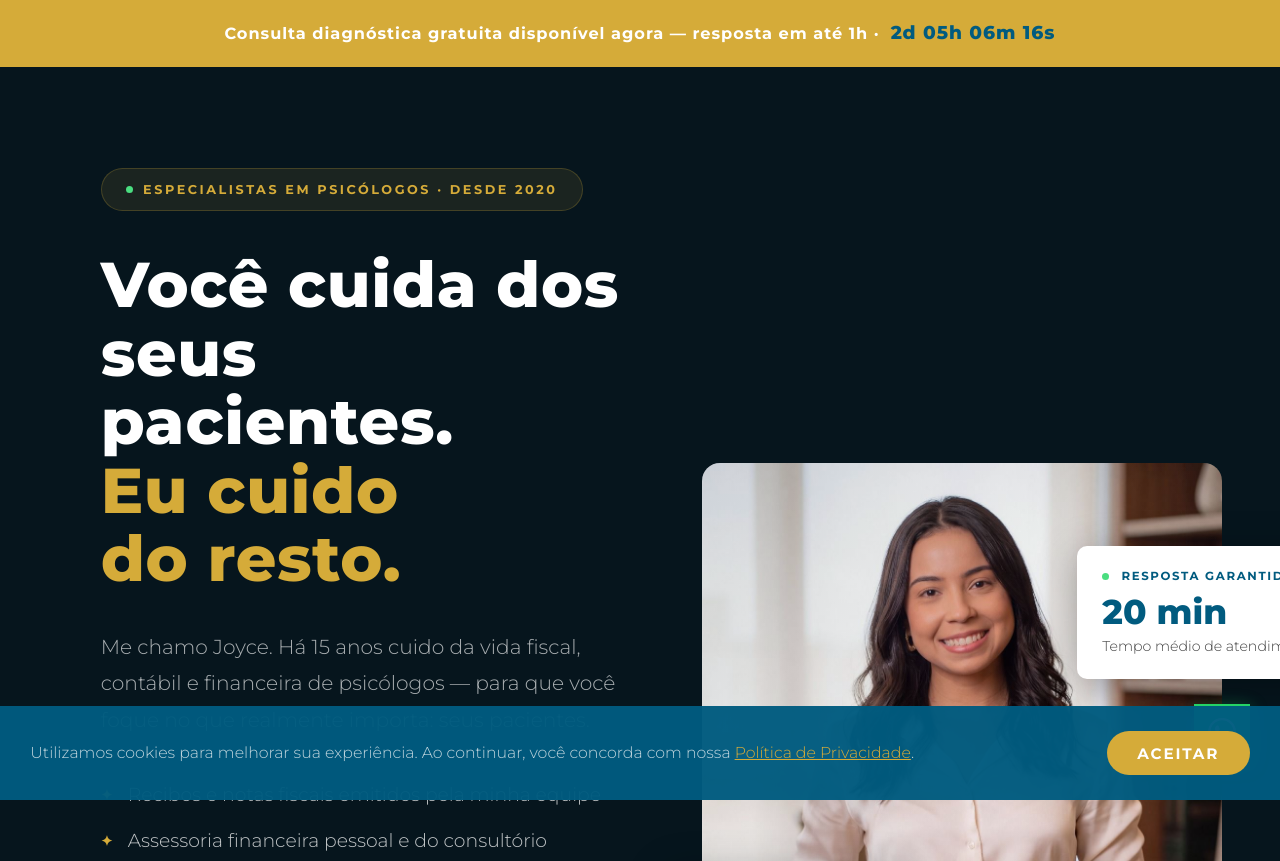
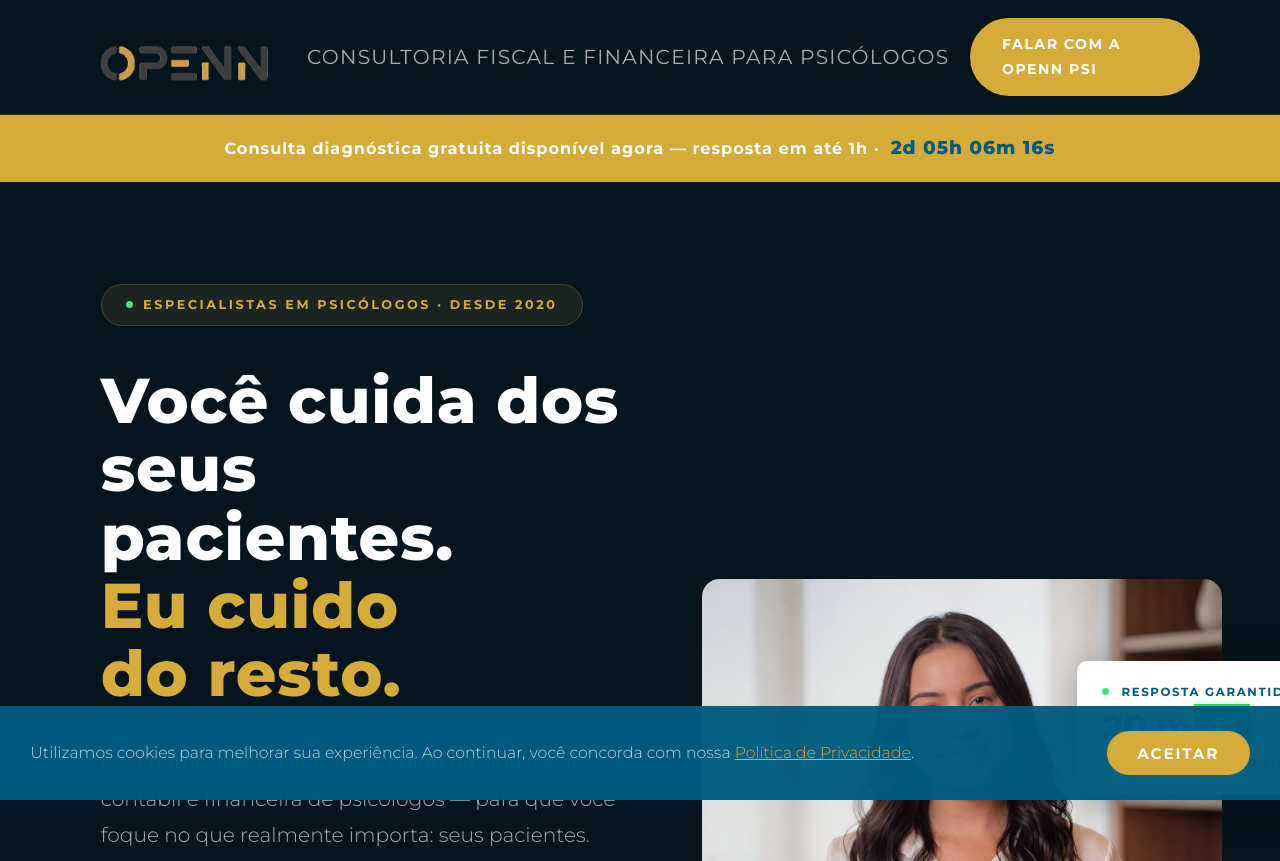
Before and after one commit to jaraujosilva3-glitch/openn-pagina-vendas, a plain HTML site: page index.html in a window 1280 px wide. Shown: the top 861 px of the page. Drawn offline with Linux system fonts and the light colour scheme.

Commit message:
Adiciona logo Openn na navbar e footer; ajustes de layout e tipografia
Co-Authored-By: Claude Sonnet 4.6 <noreply@anthropic.com>

```diff
--- a/index.html
+++ b/index.html
@@ -3,7 +3,7 @@
 <head>
     <meta charset="UTF-8">
     <meta name="viewport" content="width=device-width, initial-scale=1.0">
-    <title>Openn Business Solutions — Regularização Fiscal para Psicólogos</title>
+    <title>Openn — Consultoria Fiscal Exclusiva para Psicólogos</title>
     <meta name="description" content="Regularização fiscal completa para psicólogos. Recibos, notas fiscais, IRPF — tudo feito por especialistas. Você cuida dos seus pacientes, a gente cuida do resto.">
 
     <!-- META PIXEL — substituir REPLACE_FB_PIXEL_ID pelo seu ID -->
@@ -878,10 +878,80 @@
         .ps-block strong { color: var(--petrol); font-weight: 700; }
 
         /* ─────────────────────────────────────
+           TOP NAVBAR
+        ───────────────────────────────────── */
+        #topnav {
+            position: sticky;
+            top: 0;
+            z-index: 200;
+            background: var(--dark);
+            border-bottom: 1px solid rgba(213,171,57,0.14);
+            padding: 0.9rem 0;
+        }
+        .nav-inner {
+            display: flex;
+            align-items: center;
+            justify-content: space-between;
+            gap: 1rem;
+        }
+        .nav-logo-wrap {
+            display: inline-flex;
+            flex-direction: column;
+            align-items: flex-start;
+            text-decoration: none;
+            gap: 0;
+        }
+        .nav-logo-clip {
+            display: block;
+        }
+        .nav-logo-clip img {
+            height: 52px;
+            width: auto;
+            display: block;
+        }
+        .nav-logo-sub {
+            font-family: 'Montserrat', sans-serif;
+            font-size: 0.46rem;
+            letter-spacing: 0.24em;
+            text-transform: uppercase;
+            color: var(--gold);
+            font-weight: 700;
+            margin-top: -2px;
+        }
+        .nav-brand {
+            display: flex;
+            align-items: center;
+            gap: 16px;
+        }
+        .nav-logo-wrap {
+            display: flex;
+            align-items: center;
+        }
+        .nav-brand-desc {
+            font-size: 1rem;
+            font-weight: 400;
+            color: rgba(255,255,255,0.65);
+            letter-spacing: 0.06em;
+            text-transform: uppercase;
+            white-space: nowrap;
+            line-height: 1;
+        }
+        @media (max-width: 600px) {
+            .nav-cta { display: none; }
+            .nav-brand-desc { display: none; }
+            .nav-logo-clip img { height: 36px; }
+            #topnav { padding: 0.65rem 0; }
+            .container-wide { padding: 0 1.2rem; }
+        }
+
+        /* ─────────────────────────────────────
            FOOTER
         ───────────────────────────────────── */
         footer { background: var(--petrol); padding: 3.5rem 0; text-align: center; }
-        .footer-logo { font-size: 1.3rem; font-weight: 700; color: var(--gold); letter-spacing: 0.2em; text-transform: uppercase; margin-bottom: 1.5rem; }
+        .footer-logo-wrap { display: inline-flex; flex-direction: column; align-items: center; margin-bottom: 1.5rem; }
+        .footer-logo-clip { display: block; }
+        .footer-logo-clip img { height: 52px; width: auto; display: block; filter: brightness(0) invert(1); opacity: 0.9; }
+        .footer-logo-sub { font-size: 0.5rem; letter-spacing: 0.24em; text-transform: uppercase; color: var(--gold); font-weight: 700; margin-top: 0.3rem; font-family: 'Montserrat', sans-serif; }
         footer p { color: rgba(255,255,255,0.45); font-size: 0.75rem; }
         footer a { color: rgba(255,255,255,0.55); text-decoration: none; transition: color 0.2s; }
         footer a:hover { color: var(--gold); }
@@ -1007,6 +1077,24 @@
     </style>
 </head>
 <body>
+
+<!-- ── TOP NAVBAR ── -->
+<nav id="topnav">
+    <div class="container-wide nav-inner">
+        <div class="nav-brand">
+            <a href="#hero" class="nav-logo-wrap">
+                <div class="nav-logo-clip">
+                    <img src="images/openn-logo.png" alt="Openn">
+                </div>
+            </a>
+            <span class="nav-brand-desc">Consultoria Fiscal e Financeira para Psicólogos</span>
+        </div>
+        <a href="https://wa.me/5562996550808?text=Ol%C3%A1%2C%20Joyce!%20Quero%20conhecer%20os%20planos%20da%20Openn"
+           target="_blank" class="btn-primary nav-cta" style="font-size: 0.7rem; padding: 0.6rem 1.5rem;">
+            FALAR COM A OPENN PSI
+        </a>
+    </div>
+</nav>
 
 <!-- ── COOKIE BANNER (LGPD) ── -->
 <div id="cookie">
@@ -1521,7 +1609,7 @@
                 Se em 30 dias você sentir que não foi exatamente o que esperava — por qualquer motivo — devolvo seu investimento integralmente. <strong>Sem perguntas. Sem formulário. Sem constrangimento.</strong><br><br>
                 Você não arrisca nada. Porque quando você experimenta a Openn de verdade, eu sei o que acontece.
             </p>
-            <div class="g-assinatura">— Joyce Araújo, fundadora da Openn Business Solutions</div>
+            <div class="g-assinatura">— Joyce Araújo, fundadora da Openn</div>
         </div>
 
         <a href="https://wa.me/5562996550808?text=Ol%C3%A1%2C%20Joyce!%20Quero%20conhecer%20os%20planos%20da%20Openn"
@@ -1624,8 +1712,12 @@
 <!-- ── FOOTER ── -->
 <footer>
     <div class="container">
-        <div class="footer-logo">OPENN</div>
-        <p>Openn Business Solutions · Consultoria Fiscal para Psicólogos</p>
+        <div class="footer-logo-wrap">
+            <div class="footer-logo-clip">
+                <img src="images/openn-logo.png" alt="Openn">
+            </div>
+        </div>
+        <p>Consultoria Fiscal e Financeira para Psicólogos</p>
         <p style="margin-top: 0.4rem;">Goiânia · GO · Brasil · Desde 2020</p>
 
         <div class="footer-links">
@@ -1636,7 +1728,7 @@
         </div>
 
         <p style="font-size: 0.68rem; margin-top: 2rem; opacity: 0.35;">
-            © 2026 Openn Business Solutions · Todos os direitos reservados
+            © 2026 Openn · Todos os direitos reservados
         </p>
     </div>
 </footer>
```
Also changed, not shown: images/openn-logo.png (added).
